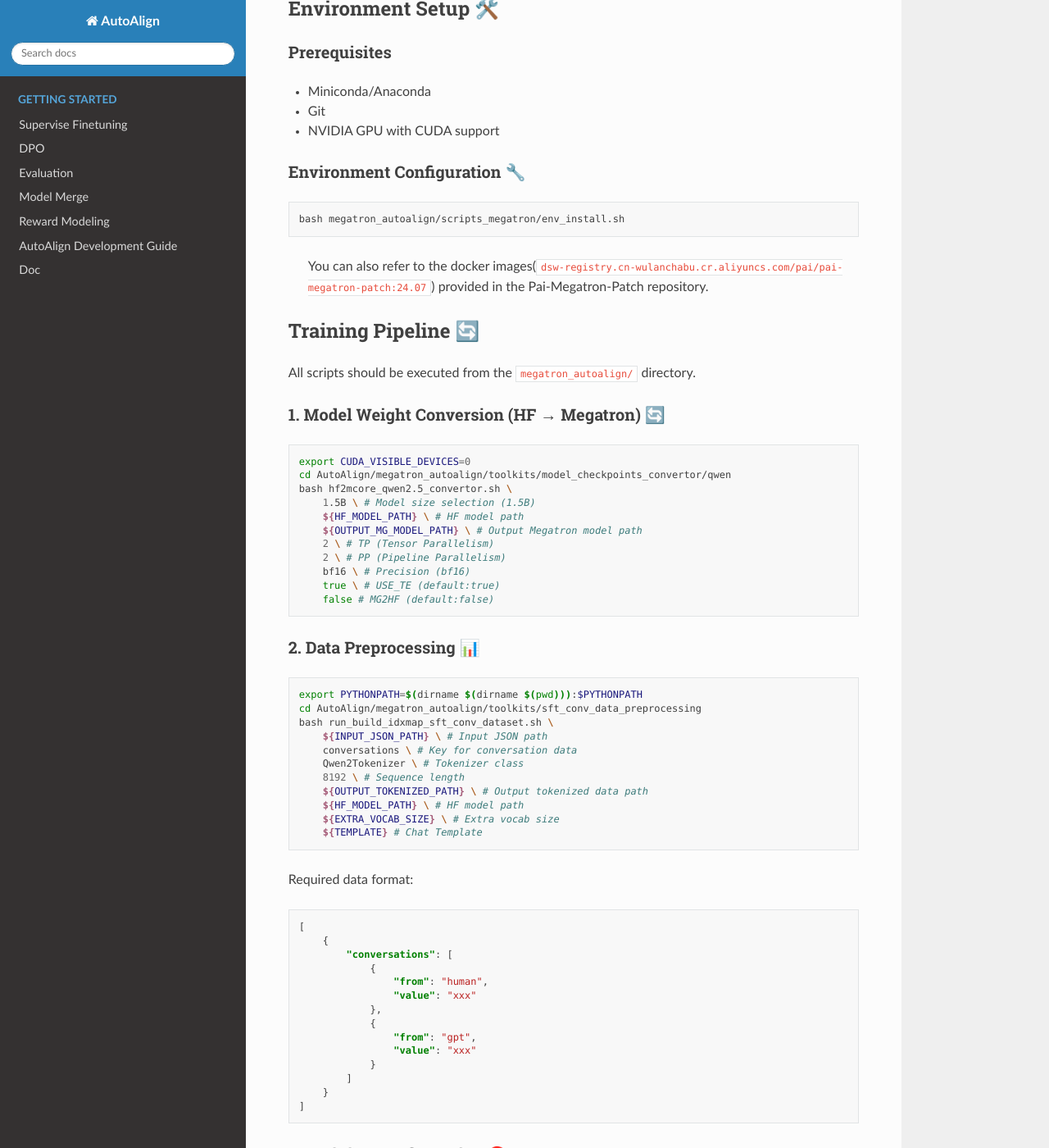
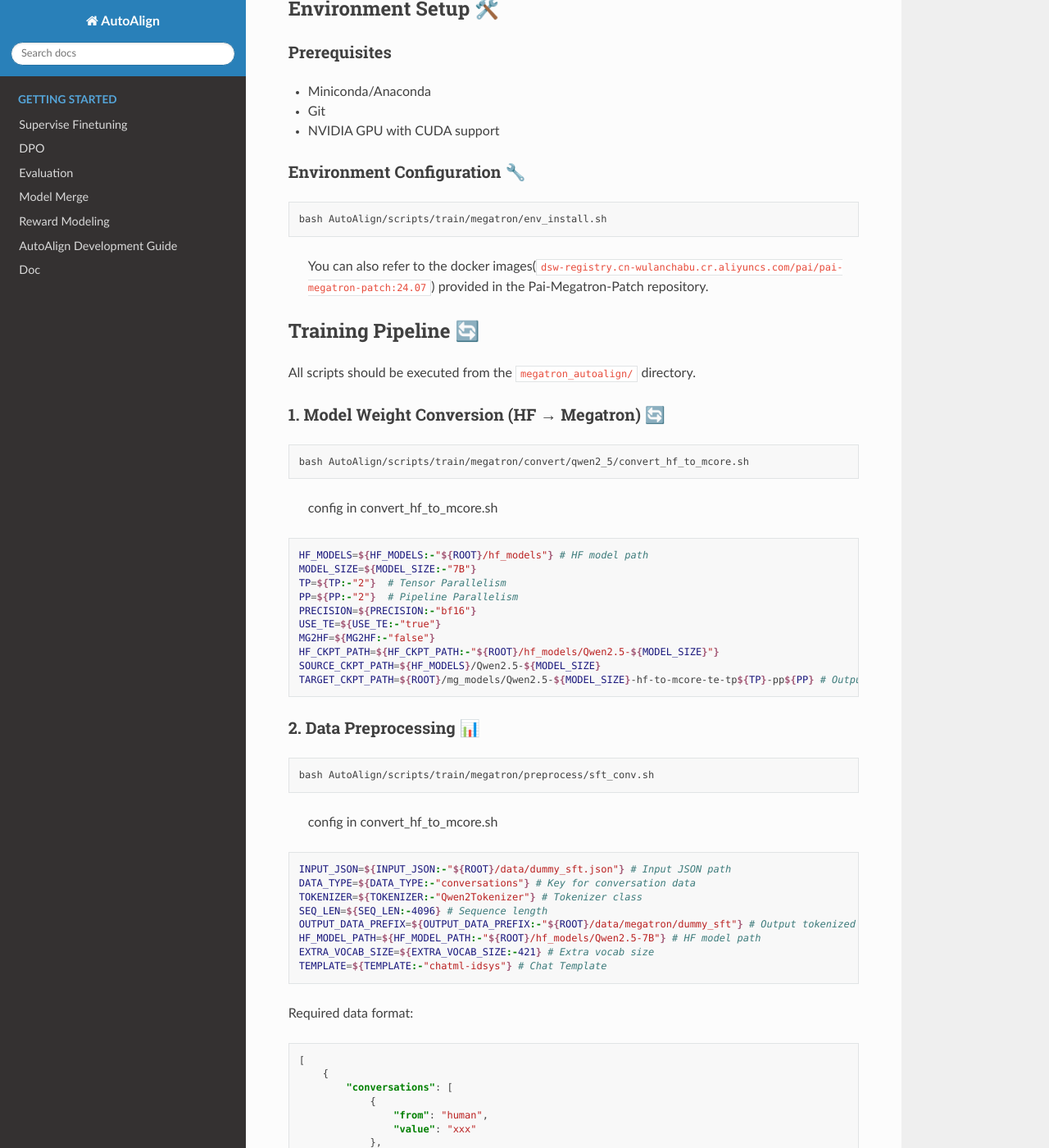
Before and after one commit to icip-cas/AutoAlign, a Sphinx documentation site: the page built from docs/megatron.md, in a window 1280 px wide and 1400 px high, scrolled down 287 px. Shown: the whole window at 82% size. Built offline with Sphinx 7.4.7 and the Read the Docs theme 3.1.0, drawn with Linux system fonts in a browser that asks for light colours; pages that are not in the unit, such as notebooks, are missing from menus; some of the changed text lies outside the part shown.

Commit message:
modify some path in scripts

````diff
--- a/docs/megatron.md
+++ b/docs/megatron.md
@@ -11,7 +11,7 @@ This repository is based on [alibaba/Pai-Megatron-Patch](https://github.com/alib
 
 ### Environment Configuration 🔧
 ```bash
-bash megatron_autoalign/scripts_megatron/env_install.sh
+bash AutoAlign/scripts/train/megatron/env_install.sh
 ```
 > You can also refer to the docker images(`dsw-registry.cn-wulanchabu.cr.aliyuncs.com/pai/pai-megatron-patch:24.07`)  provided in the Pai-Megatron-Patch repository.
 ## Training Pipeline 🔄
@@ -21,33 +21,37 @@ All scripts should be executed from the `megatron_autoalign/` directory.
 ### 1. Model Weight Conversion (HF → Megatron) 🔄
 
 ```bash
-export CUDA_VISIBLE_DEVICES=0
-cd AutoAlign/megatron_autoalign/toolkits/model_checkpoints_convertor/qwen
-bash hf2mcore_qwen2.5_convertor.sh \
-    1.5B \ # Model size selection (1.5B)
-    ${HF_MODEL_PATH} \ # HF model path
-    ${OUTPUT_MG_MODEL_PATH} \ # Output Megatron model path
-    2 \ # TP (Tensor Parallelism)
-    2 \ # PP (Pipeline Parallelism)
-    bf16 \ # Precision (bf16)
-    true \ # USE_TE (default:true)
-    false # MG2HF (default:false)
+bash AutoAlign/scripts/train/megatron/convert/qwen2_5/convert_hf_to_mcore.sh
+```
+> config in convert_hf_to_mcore.sh
+```bash
+HF_MODELS=${HF_MODELS:-"${ROOT}/hf_models"} # HF model path
+MODEL_SIZE=${MODEL_SIZE:-"7B"}
+TP=${TP:-"2"}  # Tensor Parallelism
+PP=${PP:-"2"}  # Pipeline Parallelism
+PRECISION=${PRECISION:-"bf16"}
+USE_TE=${USE_TE:-"true"}
+MG2HF=${MG2HF:-"false"}
+HF_CKPT_PATH=${HF_CKPT_PATH:-"${ROOT}/hf_models/Qwen2.5-${MODEL_SIZE}"}
+SOURCE_CKPT_PATH=${HF_MODELS}/Qwen2.5-${MODEL_SIZE}
+TARGET_CKPT_PATH=${ROOT}/mg_models/Qwen2.5-${MODEL_SIZE}-hf-to-mcore-te-tp${TP}-pp${PP} # Output Megatron model path
 ```
 
 ### 2. Data Preprocessing 📊
 
 ```bash
-export PYTHONPATH=$(dirname $(dirname $(pwd))):$PYTHONPATH
-cd AutoAlign/megatron_autoalign/toolkits/sft_conv_data_preprocessing
-bash run_build_idxmap_sft_conv_dataset.sh \
-    ${INPUT_JSON_PATH} \ # Input JSON path
-    conversations \ # Key for conversation data
-    Qwen2Tokenizer \ # Tokenizer class
-    8192 \ # Sequence length
-    ${OUTPUT_TOKENIZED_PATH} \ # Output tokenized data path
-    ${HF_MODEL_PATH} \ # HF model path
-    ${EXTRA_VOCAB_SIZE} \ # Extra vocab size
-    ${TEMPLATE} # Chat Template
+bash AutoAlign/scripts/train/megatron/preprocess/sft_conv.sh
+```
+> config in convert_hf_to_mcore.sh
+```bash
+INPUT_JSON=${INPUT_JSON:-"${ROOT}/data/dummy_sft.json"} # Input JSON path
+DATA_TYPE=${DATA_TYPE:-"conversations"} # Key for conversation data
+TOKENIZER=${TOKENIZER:-"Qwen2Tokenizer"} # Tokenizer class
+SEQ_LEN=${SEQ_LEN:-4096} # Sequence length
+OUTPUT_DATA_PREFIX=${OUTPUT_DATA_PREFIX:-"${ROOT}/data/megatron/dummy_sft"} # Output tokenized data path
+HF_MODEL_PATH=${HF_MODEL_PATH:-"${ROOT}/hf_models/Qwen2.5-7B"} # HF model path
+EXTRA_VOCAB_SIZE=${EXTRA_VOCAB_SIZE:-421} # Extra vocab size
+TEMPLATE=${TEMPLATE:-"chatml-idsys"} # Chat Template
 ```
 
 Required data format:
@@ -70,7 +74,7 @@ Required data format:
 
 ### 3. Training Configuration 🎯
 
-Key configurations in `AutoAlign/megatron_autoalign/scripts_megatron/train/qwen2_5/sft_conv.sh`:
+Key configurations in `AutoAlign/scripts/train/megatron/train/qwen2_5/sft_conv.sh`:
 
 ```bash
 # Paths
@@ -109,8 +113,7 @@ dataset_option=" \
 ### 4. Model Weight Conversion (Megatron → HF) 🔄
 
 ```bash
-export CUDA_VISIBLE_DEVICES=0
-cd AutoAlign/megatron_autoalign/toolkits/model_checkpoints_convertor/qwen
+bash AutoAlign/scripts/train/megatron/convert/qwen2_5/convert_mcore_to_hf.sh
 bash hf2mcore_qwen2.5_convertor.sh \
     1.5B \ # Model size selection (1.5B)
     ${MG_CHECKPOINT_PATH} \ # Megatron model path
@@ -121,6 +124,19 @@ bash hf2mcore_qwen2.5_convertor.sh \
     true \ # USE_TE (default:true)
     true \ # MG2HF (default:false)
     ${ORIGINAL_HF_PATH} # Original HF model path
+```
+
+> config in convert_hf_to_mcore.sh
+```bash
+MODEL_SIZE=${MODEL_SIZE:-"7B"}
+TP=${TP:-"2"}  # Tensor Parallelism
+PP=${PP:-"2"}  # Pipeline Parallelism
+MG_MODEL_PATH=${MG_MODEL_PATH:-"${ROOT}/mg_models/Qwen2.5-${MODEL_SIZE}-hf-to-mcore-te-tp${TP}-pp${PP}"} # Megatron model path
+HF_MODEL_PATH=${HF_MODEL_PATH:-"${ROOT}/hf_models/Qwen2.5-${MODEL_SIZE}-mcore-to-hf-tp${TP}-pp${PP}"} # Output HF model path
+PRECISION=${PRECISION:-"fp32"}
+USE_TE=${USE_TE:-"true"}
+MG2HF=${MG2HF:-"true"}
+HF_MODEL_SOURCE=${HF_MODEL_SOURCE:-"${ROOT}/hf_models/Qwen2.5-${MODEL_SIZE}"}  # Original HF model path
 ```
 
 ## Troubleshooting 🔧
````
Also changed, not shown: 6 other files.
